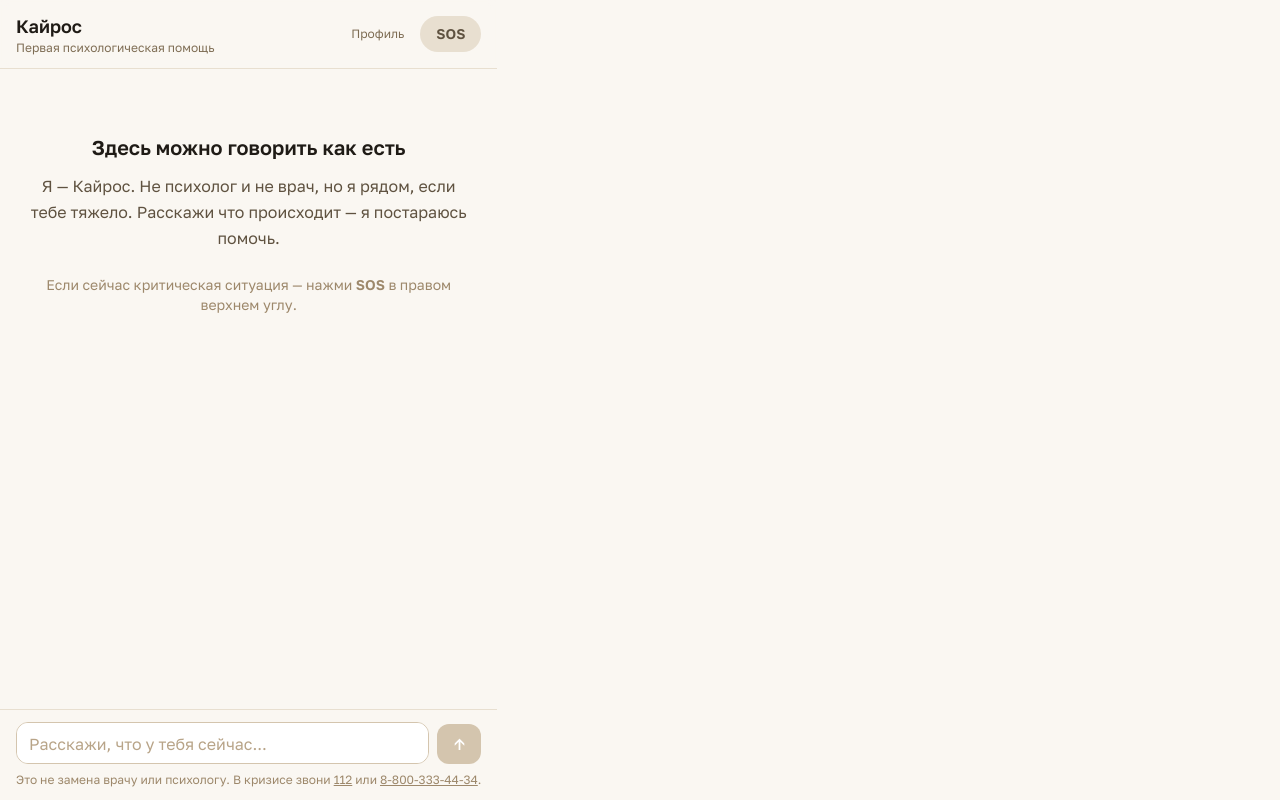
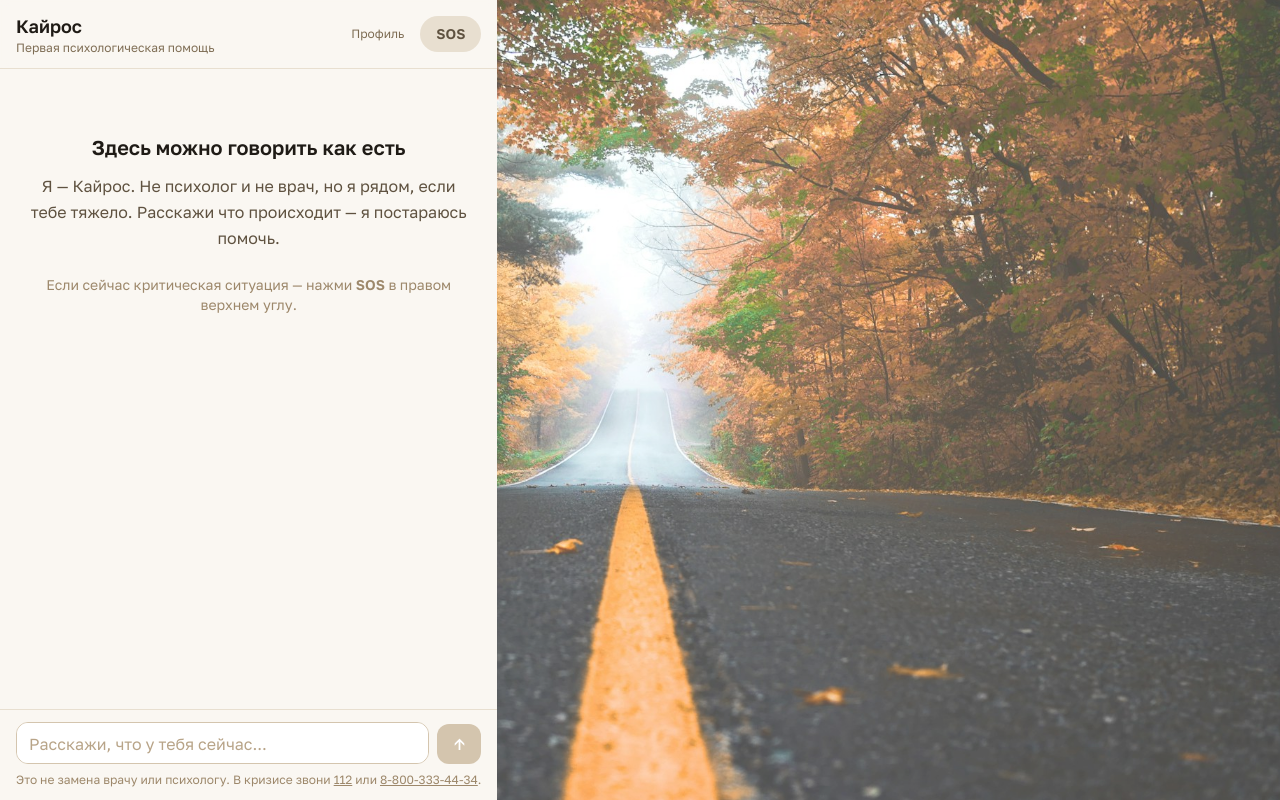
Before and after one commit to IAmYourPlayboy/Kairos-Psychologist-AI, a Next.js app in the folder frontend/: page /chat in a window 1280 px wide. Built offline with nearby package versions, Linux system fonts and the light colour scheme.

Commit message:
feat(frontend): add Background layer with wallpapers and themed overlay

```diff
--- a/frontend/components/Layout/AppShell.tsx
+++ b/frontend/components/Layout/AppShell.tsx
@@ -2,30 +2,25 @@
 
 import { Toaster } from "sonner";
 
+import { Background } from "@/components/Layout/Background";
 import { useTheme } from "@/hooks/useTheme";
 
 /**
  * Корневой shell приложения.
  *
- * MVP-фаза: только контейнер с фоном и Toaster.
- * В Phase 2 добавим Background, в Phase 3 — Sidebar и RightDock.
+ * Phase 2: добавлен слой Background (wallpaper + overlay).
+ * В Phase 3 — Sidebar и RightDock.
  *
- * Фон задаётся в globals.css через body/dark body — здесь его нет намеренно,
- * чтобы избежать вспышки при pre-hydration (anti-flash скрипт уже выставил
- * .dark на <html> до React).
- *
+ * Фон задаётся через Background компонент с next/image и useWallpaper.
  * children — рендерит контент конкретной страницы (chat / profile / settings).
  */
 export function AppShell({ children }: { children: React.ReactNode }) {
   const { isDark } = useTheme();
 
   return (
-    <div
-      className="relative flex h-[100dvh] w-full overflow-hidden font-sans"
-    >
+    <div className="relative flex h-[100dvh] w-full overflow-hidden font-sans">
       <Toaster theme={isDark ? "dark" : "light"} position="top-center" />
-
-      {/* Слой контента */}
+      <Background />
       <main className="relative z-10 flex h-full w-full">
         {children}
       </main>
--- /dev/null
+++ b/frontend/components/Layout/Background.tsx
@@ -0,0 +1,39 @@
+"use client";
+
+import Image from "next/image";
+
+import { cn } from "@/lib/cn";
+import { useThemeTokens } from "@/hooks/useThemeTokens";
+import { useWallpaper } from "@/hooks/useWallpaper";
+
+/**
+ * Слой фона: одна большая картинка + темовый overlay.
+ *
+ * Картинка статичная, через next/image для оптимизации.
+ * Overlay меняется по теме (dark — bg-black/50, light — bg-white/20)
+ * через useThemeTokens.
+ *
+ * Никаких видеообоев, никаких внешних CDN. Только локальные JPG.
+ */
+export function Background() {
+  const { wallpaper } = useWallpaper();
+  const t = useThemeTokens();
+
+  return (
+    <div
+      aria-hidden="true"
+      className="fixed inset-0 z-0 overflow-hidden pointer-events-none"
+    >
+      <Image
+        key={wallpaper.id}
+        src={wallpaper.src}
+        alt=""
+        fill
+        priority
+        sizes="100vw"
+        className="object-cover scale-105 transition-transform duration-[20s] ease-linear"
+      />
+      <div className={cn("absolute inset-0 transition-colors duration-700", t.overlay)} />
+    </div>
+  );
+}
```
